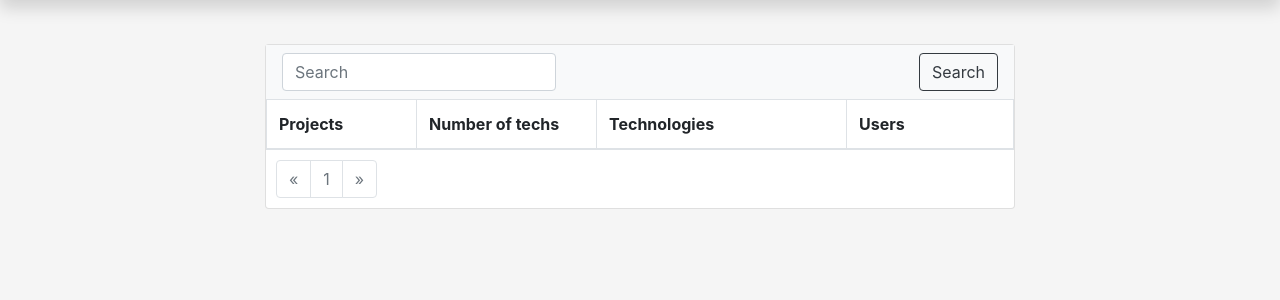
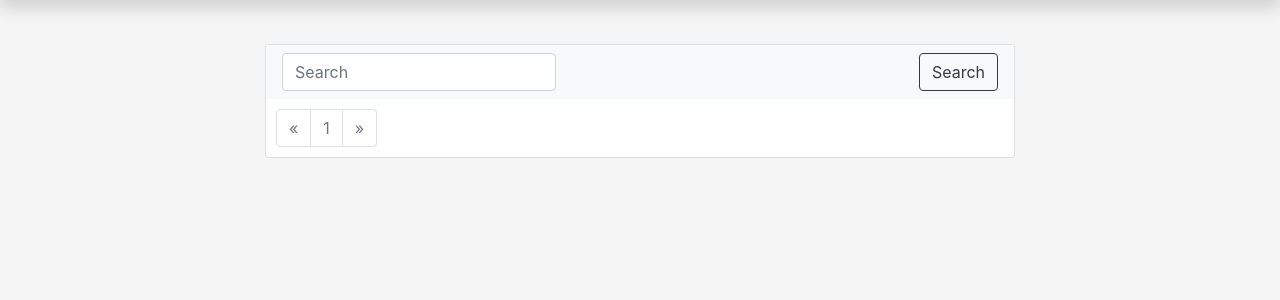
Before and after one commit to valusha1911/django-app, a Django app: page /home/ in a window 1280 px wide. Shown: the part 56-356 px from the top of the page. Run offline with Django 3.2, Linux system fonts and the light colour scheme; the visitor is signed in with stand-in values (Sample User, id 1); some libraries are stand-ins or nearby versions.

Commit message:
add likes, feed projects and small fix

```diff
--- a/absUser/models.py
+++ b/absUser/models.py
@@ -1,6 +1,6 @@
 from django.db import models
 from django.contrib.auth.models import AbstractUser
-from django.conf import settings
+# from django.conf import settings
 
 class User(AbstractUser):
     first_name = models.CharField(max_length=50)
@@ -8,6 +8,5 @@
     age = models.PositiveIntegerField(null=True, blank=True)
     # created_at = models.DateTimeField()
     avatar = models.FileField(null=True, blank=True)
-
     def __str__(self):
         return f'{self.first_name} {self.last_name}'
--- a/templates/projects/detail.html
+++ b/templates/projects/detail.html
@@ -2,12 +2,12 @@
 {% block title %} {{title}} {% endblock %}
 {% block content %}
 <div class="card" style="width: 550px; margin:100px auto">
-    <h5 class="card-header">{{title}}</h5>
+    <h5 class="card-header">{{proj}}</h5>
     <div class="card-body">
-        <p class="card-text">Description: {{title.description}}</p>
+        <p class="card-text">Description: {{proj.description}}</p>
         <p class="card-text">Users:</p>
         <ul>
-            {% for user in users %}
+            {% for user in proj.users.all %}
                 <li> <a href="{% url 'users:userpage' user.id %}">{{user}}</a></li>
             {% endfor %}
         </ul>
--- a/templates/projects/paginator.html
+++ b/templates/projects/paginator.html
@@ -1,43 +1,32 @@
 
     <ul id="pagination" class="pagination" style="margin: 10px">
-        {% if projects.has_previous %}
-        <li class="page-item">
+        {% if projects.has_previous %}<li class="page-item">
             <span class="page-link" pageNumber="{{ projects.previous_page_number }}" aria-label="Previous">
                 <span aria-hidden="true">&laquo;</span>
                 <span class="sr-only">Previous</span>
             </span>
         </li>
-        {% else %}
+        <li class="page-item">
+            <span class="page-link" pageNumber="{{ projects.previous_page_number }}">{{ projects.previous_page_number }}</span>
+        </li>{% else %}
         <li class="page-item disabled">
             <span class="page-link" pageNumber="1" aria-label="Previous">
                 <span aria-hidden="true">&laquo;</span>
                 <span class="sr-only">Previous</span>
             </span>
-        </li>
-        {% endif %}
-
-        {% if projects.has_previous %}
-        <li class="page-item">
-            <span class="page-link" pageNumber="{{ projects.previous_page_number }}">{{ projects.previous_page_number }}</span>
-        </li>
-        {% endif %}
+        </li>{% endif %}
         <li class="page-item disabled">
             <span id="numberPage" class="page-link" pageNumber="{{ projects.number }}">{{ projects.number }}</span>
         </li>
-        {% if projects.has_next %}
-        <li class="page-item">
+        {% if projects.has_next %}<li class="page-item">
             <span class="page-link" pageNumber="{{ projects.next_page_number }}">{{ projects.next_page_number }}</span>
         </li>
-        {% endif %}
-
-        {% if projects.has_next %}
         <li>
             <span class="page-link" pageNumber="{{ projects.next_page_number }}" aria-label="Next">
                 <span aria-hidden="true">&raquo;</span>
                 <span class="sr-only">Next</span>
             </span>
-        </li>
-        {% else %}
+        </li>{% else %}
         <li class="page-item disabled">
             <span class="page-link" pageNumber="{{ projects.paginator.num_pages }}" aria-label="Next">
                 <span aria-hidden="true">&raquo;</span>
--- a/templates/projects/projects.html
+++ b/templates/projects/projects.html
@@ -1,6 +1,7 @@
 {% extends "base.html" %}
 {% block title %} Projects {% endblock %}
 {% block external_scripts %}
+{% csrf_token %}
 <script>
     $(document).ready(function () {
         function trimStr(s) {
@@ -8,7 +9,6 @@
             s = s.replace(/\s+$/gi, '');
             return s;
         };
-        var sort = 0
         var textToFind = ''
         var numPage = ''
 
@@ -19,79 +19,40 @@
                 data: { "text": textToFind },
                 url: "/projects/search/",
                 success: function (data) {
-                    $('#body-table').html(data.projects_table);
-                    $('#paginator').html(data.pagination);
-                }
-            });
-        })
-
-        $('#projects').click(function(){
-            numPage = $('#numberPage').text()
-            if ($(this).hasClass('projects-sorted-up')){
-                $('td').removeClass();
-                $(this).addClass('projects-sorted-down');
-                $('span.sort').addClass('collapse');
-                $(this).children('span.down').removeClass('collapse');
-            }
-            else if ($(this).hasClass('projects-sorted-down')){
-                $('td').removeClass();
-                $('span.sort').addClass('collapse');
-            } else {
-                $('td').removeClass();
-                $(this).addClass('projects-sorted-up');
-                $('span.sort').addClass('collapse');
-                $(this).children('span.up').removeClass('collapse');
-            }
-            sort = $(this).attr('class')
-            $.ajax({
-                type: "GET",
-                data: { "sort": sort, "numPage": numPage },
-                url: "/projects/sort/",
-                success: function (data) {
-                    $('#body-table').html(data.projects_table);
+                    $('#list-projects').html(data.projects_body);
                     $('#paginator').html(data.pagination);
                 }
             });
         });
 
-        $('#numTechnologies').click(function(){
+        $(document).on('click','.like', function(){
             numPage = $('#numberPage').text();
-            if ($(this).hasClass('num-sorted-up')){
-                $('td').removeClass();
-                $(this).addClass('num-sorted-down');
-                $('span.sort').addClass('collapse');
-                $(this).children('span.down').removeClass('collapse');
-            }
-            else if ($(this).hasClass('num-sorted-down')){
-                $('td').removeClass();
-                $('span.sort').addClass('collapse');
-            } else {
-                $('td').removeClass();
-                $(this).addClass('num-sorted-up');
-                $('span.sort').addClass('collapse');
-                $(this).children('span.up').removeClass('collapse');
-            }
-            sort = $(this).attr('class')
+            var like = +$(this).children('.number-of-likes').text();
             $.ajax({
-                type: "GET",
-                data: { "sort": sort, "numPage": numPage },
-                url: "/projects/sort/",
+                type: "POST",
+                data: {
+                    "numPage": numPage,
+                    "like": like,
+                    "projectId": $(this).attr('id'),
+                    "csrfmiddlewaretoken": $("[name=csrfmiddlewaretoken]").val(),
+                },
+                url: "/projects/likes/",
                 success: function (data) {
-                    $('#body-table').html(data.projects_table);
+                    $('#list-projects').html(data.projects_body);
                     $('#paginator').html(data.pagination);
-                }
+                },
             });
         });
 
-        $(document).on('click', '.page-link', function(ev){
+        $(document).on('click', '.page-link', function(){
             numberPage = $('#numberPage').text();
             numPage = $(this).attr("pageNumber");
             $.ajax({
                 type: "GET",
-                data: { "text": textToFind, "sort": sort, "numPage": numPage },
+                data: { "text": textToFind, "numPage": numPage },
                 url: '/projects/sort/',
                 success: function (data) {
-                    $('#body-table').html(data.projects_table);
+                    $('#list-projects').html(data.projects_body);
                     $('#paginator').html(data.pagination);
                 }
             });
@@ -105,22 +66,12 @@
         <input class="form-control mr-sm-2" type="search" placeholder="Search" name="find" value="">
         <button id="search" class="btn btn-outline-dark my-2 my-sm-0" type="submit">Search</button>
     </nav>
-    <table class="table table-bordered table-hover main" style="margin-bottom: 0;">
-        <thead>
-            <tr style="font-weight:bold">
-                <td id="projects" style="width: 150px;">Projects<span class="sort up collapse">&darr;</span><span class="sort down collapse">&uarr;</span></td>
-                <td id="numTechnologies" style="width: 180px;">Number of techs<span class="sort up collapse">&darr;</span><span class="sort down collapse">&uarr;</span></td>
-                <td style="width: 250px;">Technologies</td>
-                <td >Users</td>
-            </tr>
-        </thead>
-
-        <tbody id="body-table">
-            {% include "projects/projects_table_list.html" %}
-        </tbody>
-    </table>
+    <div id="list-projects">
+        {% include "projects/projects_feed.html" %}
+    </div>
     <nav id="paginator" aria-label="Page navigation example">
     {% include "projects/paginator.html" %}
     </nav>
 </div>
 {% endblock %}
+{{ number_like }}
--- /dev/null
+++ b/templates/projects/projects_feed.html
@@ -0,0 +1,27 @@
+{% for project in projects %}
+
+<div class="card" style="margin: 20px">
+    <div class="card-header">{{ project }}</div>
+    <div class="card-body">
+        <p class="card-text">{{ project.description }}</p>
+        <p>
+            <b>Technologies:</b> {% for tech in project.technologies.all %} {{ tech }}{% if not forloop.last %}, {% endif %}
+            {% endfor %}
+        </p>
+        <p>
+            <b>Users:</b> {% for us in project.users.all %} {{ us }}{% if not forloop.last %}, {% endif %} {% endfor %}
+        </p>
+        {% if project.projects_id.all.count %}
+        <button type="button" class="like btn btn-default likes-button" id="{{ project.id }}">
+            &#x1f5a4;
+            <span class="number-of-likes">{{ project.projects_id.all.count }}</span>
+        </button>
+        {% else %}
+        <button type="button" class="like btn btn-default likes-button" id="{{ project.id }}">
+            &#x1f5a4;
+            <span class="number-of-likes"></span>
+        </button>
+        {% endif %}
+    </div>
+</div>
+{% endfor %}
--- a/templates/projects/projects_table_list.html
+++ /dev/null
@@ -1,11 +0,0 @@
-{% for project in projects %}
-<tr id="{{project.id}}">
-    <td> <a href="{% url 'projects:detail' project.id %}">{{ project }}</a></td>
-    <td style="text-align: center;"> {{ project.technologies.all.count }}
-    </td>
-    <td> {% for tech in project.technologies.all %} {{ tech }}{% if not forloop.last %}, {% endif %} {% endfor %}
-    </td>
-    <td> {% for us in project.users.all %} {{ us.username }}{% if not forloop.last %}, {% endif %} {% endfor %}
-    </td>
-</tr>
-{% endfor %}
--- a/usersProjects/admin.py
+++ b/usersProjects/admin.py
@@ -1,6 +1,7 @@
 from django.contrib import admin
-from .models import Project, Technology
+from .models import Project, Technology, Like
 
 # Register your models here.
 admin.site.register(Project)
 admin.site.register(Technology)
+admin.site.register(Like)
--- a/usersProjects/urls.py
+++ b/usersProjects/urls.py
@@ -4,12 +4,13 @@
 
 app_name = 'projects'
 urlpatterns = [
-    path('projects/<int:project_id>/', views.detail, name = 'detail'),
+    path('projects/<int:project_id>/', views.detail, name='detail'),
     path('projects/addproject/', views.add_project, name='add project'),
     path('projects/addtechnology', views.add_technology, name='add technology'),
     path('api/projects/', views.projects_list, name='projects list'),
     path('api/technologies/', views.technologies_list, name='technologies list'),
-    path('projects/search/', views.projects_table, name='projects_search'),
-    path('projects/sort/', views.projects_table, name='projects_sort'),
+    path('projects/search/', views.projects_feed, name='projects_search'),
+    path('projects/sort/', views.projects_feed, name='projects_sort'),
     path('home/', views.home, name='home'),
+    path('projects/likes/', views.likes, name='likes'),
 ]
--- a/usersProjects/views.py
+++ b/usersProjects/views.py
@@ -1,13 +1,12 @@
-from django.http import HttpResponseRedirect, JsonResponse
+from django.http import HttpResponse, HttpResponseRedirect, JsonResponse
 from django.shortcuts import render
 from django.core.paginator import Paginator
 from django.urls import reverse
 from django.db.models import Q
 from django.template.loader import render_to_string
-from django.db import models
 
 from absUser.models import User
-from .models import Project, Technology
+from .models import Project, Technology, Like
 from .forms import ProjectForm, TechnologyForm
 
 
@@ -35,38 +34,55 @@
                   )
 
 
-def projects_table(request):
+def likes(request):
+    if request.method == "POST":
+        like_count = int(request.POST.get('like'))
+        proj_id = request.POST.get('projectId')
+
+        obj, created = Like.objects.get_or_create(
+            users_id__id=request.user.id,
+            projects_id__id=proj_id,
+        )
+        if created:
+            like_count += 1
+            obj.users_id.add(request.user.id)
+            obj.projects_id.add(proj_id)
+            obj.save()
+        else:
+            like_count -= 1
+            obj.delete()
+    return render(request,
+                  'projects/projects_feed.html',
+                  context={
+                      'projects': Project.objects.all(),
+                  }
+                  )
+
+
+def projects_feed(request):
     search_text = request.GET.get('text', None)
-    projects_sorted = request.GET.get('sort', None)
-    page = request.GET.get('numPage', 1)
+    page = request.GET.get('numPage', None)
     projects = Project.objects.all()
-
     if search_text:
         projects = projects.filter(Q(title__icontains=search_text)
+                                   | Q(description__icontains=search_text)
                                    | Q(technologies__title__icontains=search_text)
-                                   | Q(users__username__icontains=search_text)).distinct()
-
-    if projects_sorted == 'projects-sorted-up':
-        projects = projects.order_by('title')
-    elif projects_sorted == 'projects-sorted-down':
-        projects = projects.order_by('-title')
-    elif projects_sorted == 'num-sorted-up':
-        projects = Project.objects.annotate(__count_technologies=models.Count(
-            'technologies')).order_by('__count_technologies')
-    elif projects_sorted == 'num-sorted-down':
-        projects = Project.objects.annotate(__count_technologies=models.Count(
-            'technologies')).order_by('-__count_technologies')
-
+                                   | Q(users__first_name__icontains=search_text)
+                                   | Q(users__last_name__icontains=search_text)).distinct()
     paginator = Paginator(projects, 5)
     projects = paginator.get_page(page)
-    print('page', page)
-    print('sort', projects_sorted)
-    rendered_table = render_to_string('projects/projects_table_list.html',
-                                      context={'projects': projects, })
+    rendered_body = render_to_string('projects/projects_feed.html',
+                                     context={
+                                         'projects': projects,
+                                     }
+                                     )
     rendered_pagination = render_to_string('projects/paginator.html',
-                                           context={'projects': projects, })
+                                           context={
+                                               'projects': projects,
+                                           }
+                                           )
     return JsonResponse({
-        "projects_table": rendered_table,
+        "projects_body": rendered_body,
         "pagination": rendered_pagination
     })
 
@@ -79,9 +95,8 @@
     return render(request,
                   'projects/detail.html',
                   context={
-                      'title': proj,
+                      'proj': proj,
                       'techn': ', '.join([tech.title for tech in techn]),
-                      'users': proj.users.all()
                   }
                   )
 
```
Also changed, not shown: usersProjects/models.py (+6 -1 lines), usersProjects/migrations/0003_auto_20181017_1124.py (added), usersProjects/migrations/0004_like.py (added), usersProjects/migrations/0005_auto_20181017_1554.py (added).
